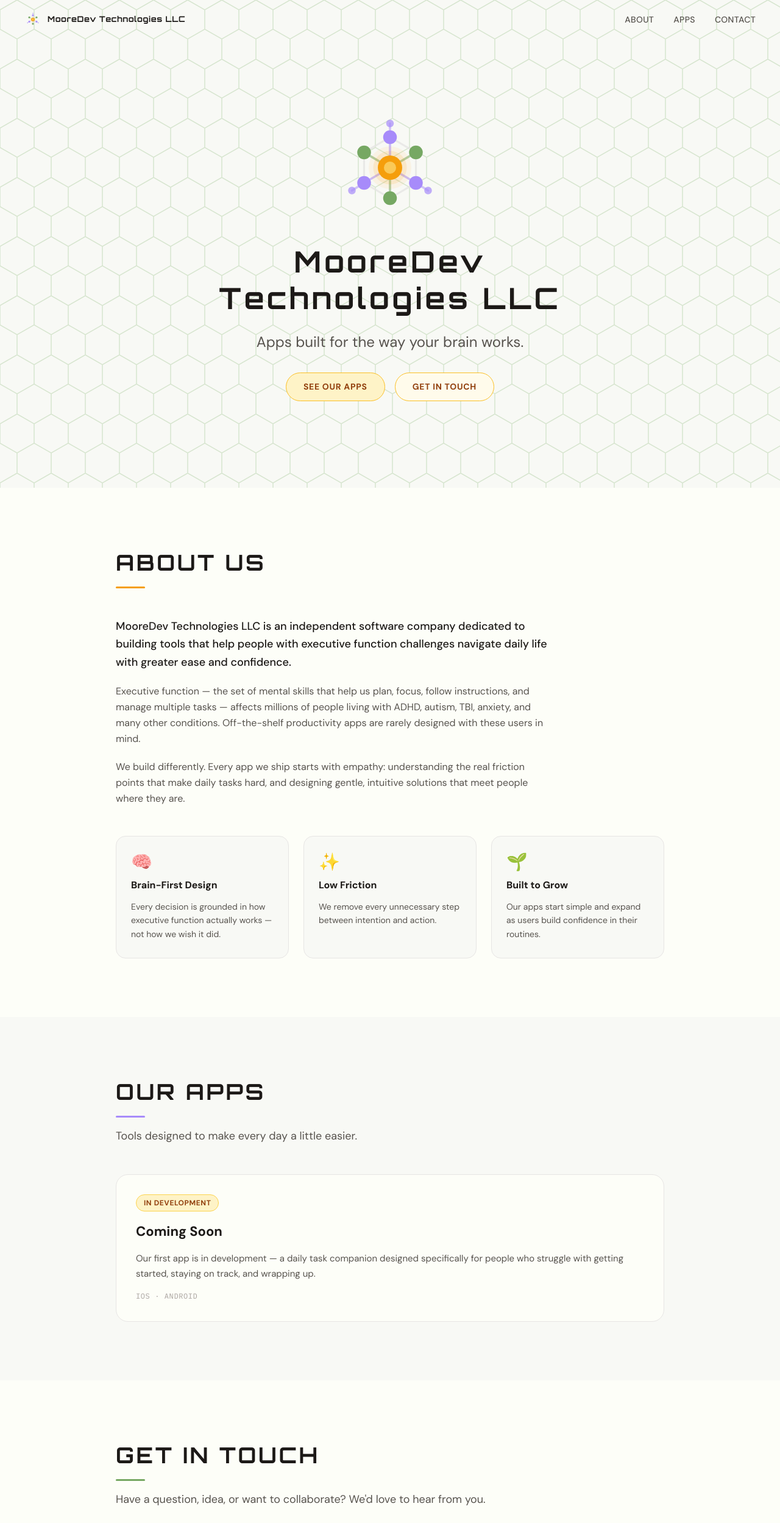
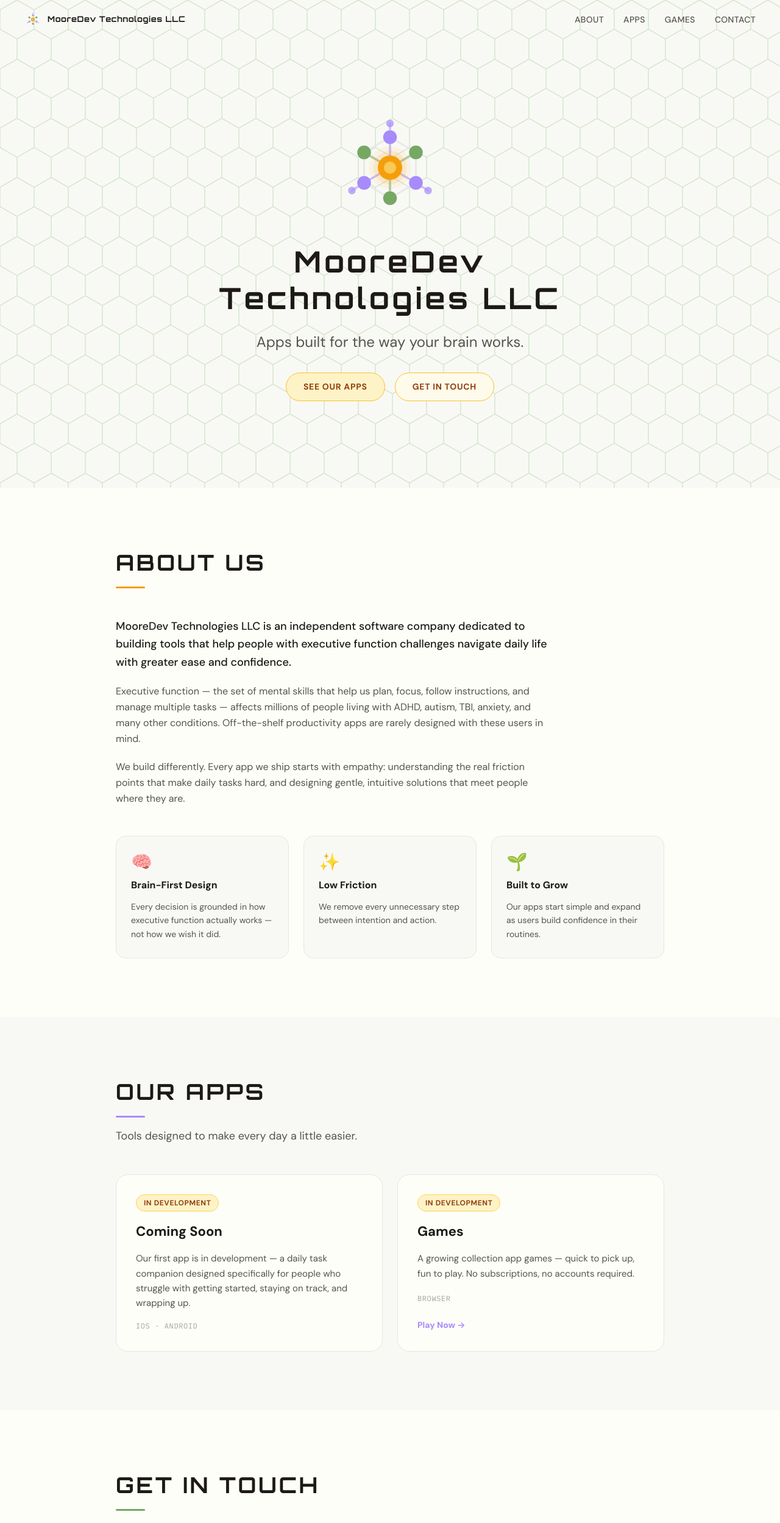
Before and after one commit to mooredevtechnologiesLLC/mooredevtechnologiesLLC-website, a React (Vite) app: page / in a window 1280 px wide. Shown: the top 2498 px of the page at 61% size. Built offline with nearby package versions, Linux system fonts and the light colour scheme.

Commit message:
feat: Add games subdomain link to nav and apps section

```diff
--- a/src/components/Apps/Apps.tsx
+++ b/src/components/Apps/Apps.tsx
@@ -10,6 +10,12 @@ interface AppCard {
   platform: string;
   /** Accent color key — maps to a CSS custom property modifier class. */
   accent: 'amber' | 'lavender' | 'sage';
+  /** Badge text displayed in the top-left chip. */
+  badge: string;
+  /** Badge color variant. */
+  badgeVariant: 'amber' | 'sage' | 'lavender';
+  /** Optional URL — renders a "Play Now →" / "Visit →" CTA link. */
+  href?: string;
 }
 
 /** Upcoming apps to display in the section. Add entries here as apps are announced. */
@@ -20,6 +26,18 @@ const APPS: AppCard[] = [
       'Our first app is in development — a daily task companion designed specifically for people who struggle with getting started, staying on track, and wrapping up.',
     platform: 'iOS · Android',
     accent: 'amber',
+    badge: 'In Development',
+    badgeVariant: 'amber',
+  },
+  {
+    name: 'Games',
+    description:
+      'A growing collection app games — quick to pick up, fun to play. No subscriptions, no accounts required.',
+    platform: 'Browser',
+    accent: 'lavender',
+    badge: 'In Development',
+    badgeVariant: 'amber',
+    href: 'https://games.mooredevtechnologies.com',
   },
 ];
 
@@ -50,13 +68,25 @@ export default function Apps() {
  *
  * @param props - AppCard metadata
  */
-function AppCardItem({ name, description, platform, accent }: AppCard) {
+function AppCardItem({ name, description, platform, accent, badge, badgeVariant, href }: AppCard) {
   return (
     <article className={`${styles.card} ${styles[`accent-${accent}`]}`}>
-      <div className={styles.cardBadge}>In Development</div>
+      <div className={`${styles.cardBadge} ${styles[`cardBadge--${badgeVariant}`]}`}>
+        {badge}
+      </div>
       <h3 className={styles.cardName}>{name}</h3>
       <p className={styles.cardDesc}>{description}</p>
       <span className={styles.cardPlatform}>{platform}</span>
+      {href && (
+        <a
+          href={href}
+          className={styles.cardLink}
+          target="_blank"
+          rel="noopener noreferrer"
+        >
+          Play Now →
+        </a>
+      )}
     </article>
   );
 }
--- a/src/components/Apps/styles/Apps.module.scss
+++ b/src/components/Apps/styles/Apps.module.scss
@@ -99,6 +99,18 @@
   width: fit-content;
 }
 
+.cardBadge--sage {
+  background-color: var(--badge-sage-bg);
+  border-color: var(--badge-sage-border);
+  color: var(--badge-sage-text);
+}
+
+.cardBadge--lavender {
+  background-color: var(--badge-lavender-bg);
+  border-color: var(--badge-lavender-border);
+  color: var(--badge-lavender-text);
+}
+
 .cardName {
   font-size: 1.375rem;
   font-weight: 700;
@@ -121,6 +133,23 @@
   font-family: var(--font-mono);
 }
 
+.cardLink {
+  display: inline-flex;
+  align-items: center;
+  gap: 0.25rem;
+  margin-top: 0.5rem;
+  font-size: 0.875rem;
+  font-weight: 600;
+  color: var(--color-secondary);
+  text-decoration: none;
+  transition: color 200ms ease, gap 200ms ease;
+
+  &:hover {
+    color: var(--color-secondary-dark);
+    gap: 0.5rem;
+  }
+}
+
 @media (max-width: 480px) {
   .apps {
     padding: 4rem 1.25rem;
--- a/src/components/Footer/Footer.tsx
+++ b/src/components/Footer/Footer.tsx
@@ -16,6 +16,14 @@ export default function Footer() {
         <nav className={styles.nav} aria-label="Footer navigation">
           <a href="#about" className={styles.link}>About</a>
           <a href="#apps" className={styles.link}>Apps</a>
+          <a
+            href="https://games.mooredevtechnologies.com"
+            className={styles.link}
+            target="_blank"
+            rel="noopener noreferrer"
+          >
+            Games
+          </a>
           <a href="#contact" className={styles.link}>Contact</a>
         </nav>
       </div>
--- a/src/components/Header/Header.tsx
+++ b/src/components/Header/Header.tsx
@@ -6,14 +6,17 @@ import styles from './styles/Header.module.scss';
 interface NavLink {
   /** Display label rendered in the nav. */
   label: string;
-  /** Hash href pointing to a page section id. */
+  /** Hash href or absolute URL. */
   href: string;
+  /** When true, opens in a new tab with rel="noopener noreferrer". */
+  external?: boolean;
 }
 
 /** Navigation links rendered in the header. */
 const NAV_LINKS: NavLink[] = [
   { label: 'About', href: '#about' },
   { label: 'Apps', href: '#apps' },
+  { label: 'Games', href: 'https://games.mooredevtechnologies.com', external: true },
   { label: 'Contact', href: '#contact' },
 ];
 
@@ -43,8 +46,13 @@ export default function Header() {
           <span className={styles.wordmark}>MooreDev Technologies LLC</span>
         </a>
         <nav className={styles.nav} aria-label="Site navigation">
-          {NAV_LINKS.map(({ label, href }) => (
-            <a key={href} href={href} className={styles.navLink}>
+          {NAV_LINKS.map(({ label, href, external }) => (
+            <a
+              key={href}
+              href={href}
+              className={styles.navLink}
+              {...(external ? { target: '_blank', rel: 'noopener noreferrer' } : {})}
+            >
               {label}
             </a>
           ))}
```
